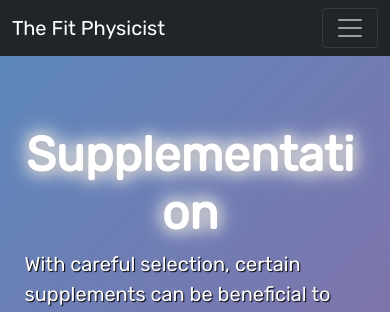
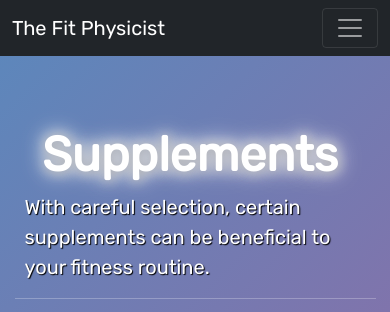
Before and after one commit to c-lombardi23/new_fit_physicist, a Flask app: page /supplements in a window 390 px wide. Shown: the top 312 px of the page. Run offline with Flask 3, Linux system fonts and the light colour scheme; some libraries are stand-ins or nearby versions.

Commit message:
more phone changes

```diff
--- a/static/css/style5.css
+++ b/static/css/style5.css
@@ -55,7 +55,7 @@ h1 {
 
 @media screen and (max-width: 880px) {
      .card {
-        margin-left: 3em;
+        margin-left: 1em;
 
         }
             h1 {
--- a/templates/supplements.html
+++ b/templates/supplements.html
@@ -7,7 +7,7 @@
 {% block content %}
 <div class="jumbotron jumbotron-fluid">
   <div class="container">
-    <h1>Supplementation</h1>
+    <h1>Supplements</h1>
     <p class="lead">With careful selection, certain supplements can be beneficial to your fitness routine.</p>
     <hr class="hr hr-blurry" />
     <img src="https://www.justintimept.com/wp-content/uploads/Supplement-Image.jpg" class='pic'>
```
